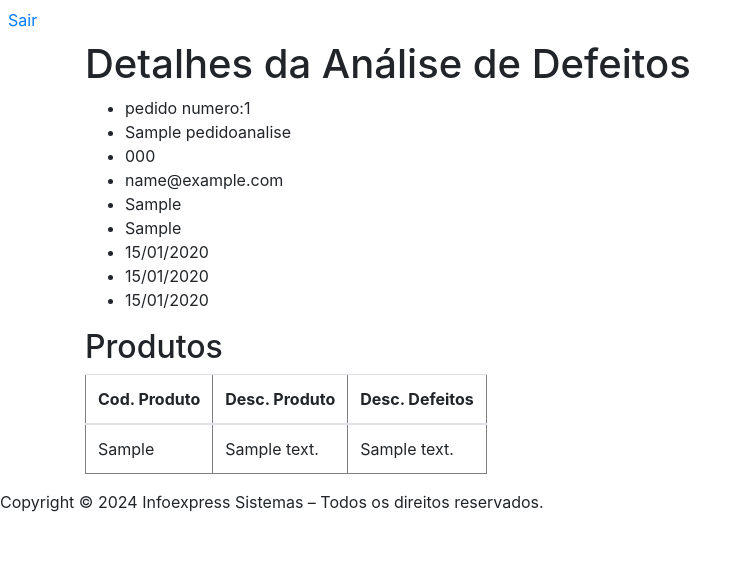
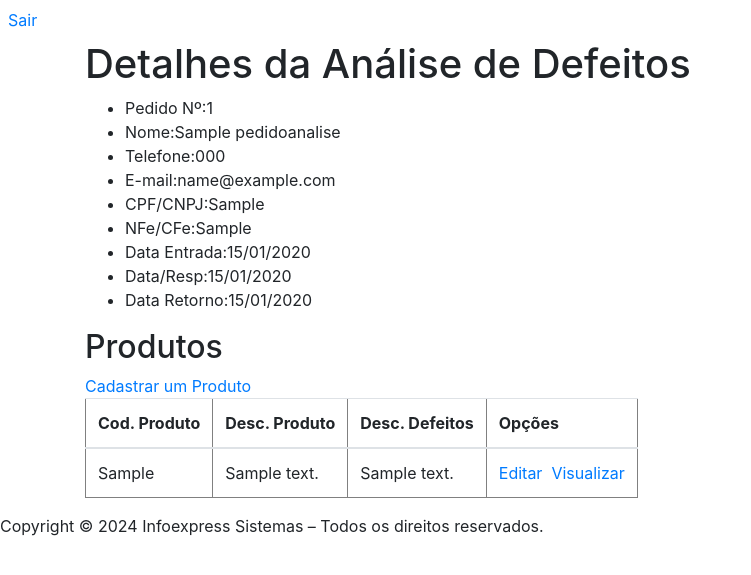
Before and after one commit to juliomsouza/projeto_varejo, a Django app: page /analisedf/1 in a window 1280 px wide. Shown: the top 575 px of the page, without its empty margins (0-751 px from the left). Run offline with Django 4.2, Linux system fonts and the light colour scheme; a user stored in the database is signed in; tables that the repository leaves empty hold one stand-in row (values such as "Sample post"); some libraries are stand-ins or nearby versions.

Commit message:
atualizando templates

```diff
--- a/djangoapp/analisedf/urls.py
+++ b/djangoapp/analisedf/urls.py
@@ -1,6 +1,8 @@
 from django.contrib import admin
 from django.urls import path, include
-from .views import AnaliseListView, ProdStatusListView, Login, PedidoAnaliseCreateView, ProdutoAnaliseCreateView, AnaliseDetailView
+from .views import (AnaliseListView, ProdStatusListView, Login, PedidoAnaliseCreateView, ProdutoAnaliseCreateView,
+                     AnaliseDetailView, ProdutoAnaliseUpdateView, ProdutoAnaliseDetailView, produto_upload_fotos)
+
 
 app_name = 'analisedf'
 
@@ -11,4 +13,7 @@ urlpatterns = [
     path('prod-status', ProdStatusListView.as_view(), name='prod_status'),
     path('pedido-analise/incluir', PedidoAnaliseCreateView.as_view(), name='pedido_analise'),
     path('pedido-analise/<int:pk>/produto/incluir', ProdutoAnaliseCreateView.as_view(), name='produto_analise'),
+    path('produto/<int:pk>/editar', ProdutoAnaliseUpdateView.as_view(), name='produto_update'),
+    path('produto/<int:pk>', ProdutoAnaliseDetailView.as_view(), name='produto_detail'),
+    path('produto/<int:produto_id>/upload', produto_upload_fotos, name='produto_foto_upload'),
  ]
--- a/djangoapp/analisedf/views.py
+++ b/djangoapp/analisedf/views.py
@@ -1,12 +1,14 @@
 from django.http import HttpRequest
 from django.http.response import HttpResponse
 from django.shortcuts import render, redirect, get_object_or_404
-from django.views.generic import TemplateView, ListView, CreateView, DetailView
+from django.views.generic import TemplateView, ListView, CreateView, DetailView, UpdateView
 #from django.contrib.auth.decorators import login_required
-from .models import PedidoAnalise, ProdutoAnalise, ProdutoStatus
 from django.urls import reverse_lazy
 from django.contrib import messages
 from django.contrib.auth.mixins import LoginRequiredMixin
+
+from .models import PedidoAnalise, ProdutoAnalise, ProdutoStatus, ProdutoAnaliseFoto
+from .forms import ProdutoAnaliseFotoForm
 
 
 class Login(TemplateView):
@@ -55,7 +57,8 @@ class ProdutoAnaliseCreateView(LoginRequiredMixin,CreateView):
     fields = ('codigo','descricao','descricao_df')
 
     def get_success_url(self):
-        return reverse_lazy("analisedf:analiselist")
+        pedido_id = self.kwargs.get('pk')
+        return reverse_lazy("analisedf:analise_detail", kwargs={'pk': pedido_id})
 
     def dispatch(self, request: HttpRequest, **kwargs) -> HttpResponse:
         self.pedido_analise = get_object_or_404(PedidoAnalise, pk=kwargs.get("pk"))
@@ -64,3 +67,31 @@ class ProdutoAnaliseCreateView(LoginRequiredMixin,CreateView):
     def form_valid(self, form):
         form.instance.pedido = self.pedido_analise
         return super().form_valid(form)
+
+
+class ProdutoAnaliseUpdateView(LoginRequiredMixin, UpdateView):
+    model = ProdutoAnalise
+    template_name = 'produto-analise-form.html'
+    fields = ('codigo','descricao','descricao_df')
+
+    def get_success_url(self):
+        pedido_id = self.object.pedido.id
+        return reverse_lazy("analisedf:analise_detail", kwargs={'pk': pedido_id})
+
+class ProdutoAnaliseDetailView(LoginRequiredMixin,DetailView):
+    model = ProdutoAnalise
+    template_name = 'analisedf/produto_detail.html'
+    context_object_name = 'produto_analise'
+
+
+def produto_upload_fotos(request, produto_id):
+    form = ProdutoAnaliseFotoForm(request.POST, request.FILES)
+    if request.method == 'POST':
+        imagens = request.FILES.getlist('foto')
+        for imagem in imagens:
+            produto_imagem = ProdutoAnaliseFoto(image=imagem, produto=produto_id)
+            produto_imagem.save()
+        return reverse_lazy("analisedf:produto_detail", kwargs={'pk': produto_id})
+
+    context = {'form': form}
+    return render(request,'analisedf/produto_analise_foto_form.html')
--- a/djangoapp/templates/analisedf/pedido_detail.html
+++ b/djangoapp/templates/analisedf/pedido_detail.html
@@ -8,23 +8,25 @@
   </style>
   <h1>Detalhes da Análise de Defeitos</h1>
   <ul>
-    <li>pedido numero:{{ pedido_analise.id }}</li>
-    <li>{{ pedido_analise.nome_cliente }}</li>
-    <li>{{ pedido_analise.telefone }}</li>
-    <li>{{ pedido_analise.email }}</li>
-    <li>{{ pedido_analise.cpf_cnpj }}</li>
-    <li>{{ pedido_analise.doc_fiscal }}</li>
-    <li>{{ pedido_analise.data_entrada|date:'d/m/Y' }}</li>
-    <li>{{ pedido_analise.data_max_resp|date:'d/m/Y' }}</li>
-    <li>{{ pedido_analise.data_max_retorno|date:'d/m/Y' }}</li>
+    <li>Pedido Nº:{{ pedido_analise.id }}</li>
+    <li>Nome:{{ pedido_analise.nome_cliente }}</li>
+    <li>Telefone:{{ pedido_analise.telefone }}</li>
+    <li>E-mail:{{ pedido_analise.email }}</li>
+    <li>CPF/CNPJ:{{ pedido_analise.cpf_cnpj }}</li>
+    <li>NFe/CFe:{{ pedido_analise.doc_fiscal }}</li>
+    <li>Data Entrada:{{ pedido_analise.data_entrada|date:'d/m/Y' }}</li>
+    <li>Data/Resp:{{ pedido_analise.data_max_resp|date:'d/m/Y' }}</li>
+    <li>Data Retorno:{{ pedido_analise.data_max_retorno|date:'d/m/Y' }}</li>
   </ul>
   <h2>Produtos</h2>
+  <a href="{% url 'analisedf:produto_analise' pk=pedido_analise.id %}">Cadastrar um Produto</a>
   <table border="1" class="table">
     <thead>
       <tr>
         <th scope="col">Cod. Produto</th>
         <th scope="col">Desc. Produto</th>
         <th scope="col">Desc. Defeitos</th>
+        <th scope="col">Opções</th>
       </tr>
     </thead>
 
@@ -34,12 +36,13 @@
           <td>{{ produto.codigo }}</td>
           <td>{{ produto.descricao }}</td>
           <td>{{ produto.descricao_df }}</td>
+          <td> <a href="{% url 'analisedf:produto_update' pk=produto.id %}">Editar</a>
+          &nbsp;<a href="{% url 'analisedf:produto_detail' pk=produto.id %}">Visualizar</a></td>
         </tr>
         {% empty %}
         <tr>
           <td colspan="3">
             <h6>Não foram encontrados produtos</h6>
-            <a href="{% url 'analisedf:produto_analise' pk=pedido_analise.id %}">Cadastrar uma Produto</a>
           </td>
         </tr>
       {% endfor %}
--- a/djangoapp/templates/base.html
+++ b/djangoapp/templates/base.html
@@ -16,7 +16,8 @@
         <form class="d-flex" role="search">
           <input class="form-control me-2" type="search" placeholder="Search" aria-label="Search" />
           <button class="btn btn-outline-success" type="submit">Search</button>
-          <div class="collapse navbar-collapse" id="navbarNav"> -->
+          <div class="collapse navbar-collapse" id="navbarNav">
+     -->
     <ul class="nav nav-pills">
       {% if user.is_authenticated %}
         {# objeto user sempre está disponível nos templates #}
--- a/djangoapp/templates/registration/signup_form.html
+++ b/djangoapp/templates/registration/signup_form.html
@@ -2,7 +2,6 @@
 
 {% block content %}
 
-{% endblock %}
 <div class="card">
   <div class="card-header">
     <h5 class="card-title">Registro de Usuário</h5>
@@ -27,6 +26,6 @@
       <button type="submit" class="btn btn-success">Enviar</button>
     </form>
   </div>
+</div>
 
-  {% endblock %} {# fechar o bloco content #}
-</div>
+{% endblock %}
```
Also changed, not shown: djangoapp/analisedf/forms.py (+11 -3 lines), djangoapp/templates/analisedf/produto_analise_foto_form.html (added, +20 -0 lines), djangoapp/templates/analisedf/produto_detail.html (added, +30 -0 lines).
